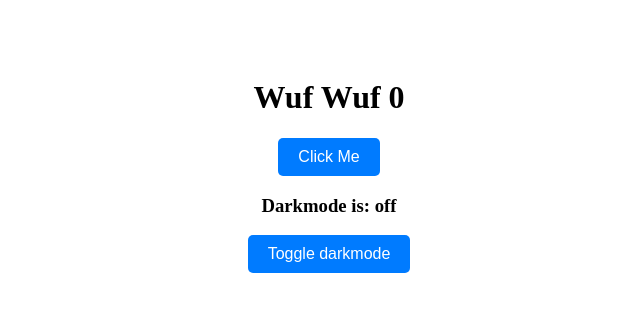
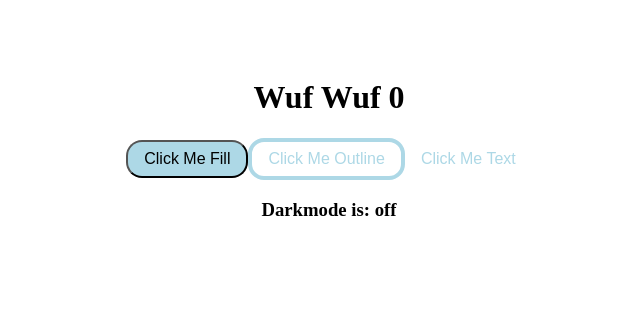
Before and after one commit to RoopeMaatta/portfolio, a React (Vite) app: page / in a window 1280 px wide. Shown: the top 312 px of the page, without its empty margins (311-951 px from the left). Built offline with nearby package versions, Linux system fonts and the light colour scheme.

Commit message:
Styled button component using global variables from theme

```diff
--- a/src/App.jsx
+++ b/src/App.jsx
@@ -1,28 +1,43 @@
 import React from 'react'
 import Button from './components/Button'
 import { useState } from 'react'
-import { useTheme } from './contexts/ThemeContext'
 
 const App = () => {
-  const { isDarkMode, toggleTheme } = useTheme()
+  const isBrowserDarkModeOn = window.matchMedia(
+    '(prefers-color-scheme: dark)'
+  ).matches
 
   // Initialize the counter state
   const [counter, setCounter] = useState(0)
 
   // Function to increment the counter
   const handleButtonClick = () => {
-    console.log(isDarkMode)
+    console.log(isBrowserDarkModeOn)
     setCounter(counter + 1)
   }
-
-
 
   return (
     <div style={styles.container}>
       <h1>Wuf Wuf {counter} </h1>
-      <Button label='Click Me' onClick={handleButtonClick} />
-      <h3>Darkmode is: {isDarkMode ? 'on' : 'off'}</h3>
-      <Button label='Toggle darkmode' onClick={toggleTheme} />
+      <Button
+        label='Click Me Fill'
+        onClick={handleButtonClick}
+        buttonRole='filled'
+      />
+      <Button
+        label='Click Me Outline'
+        onClick={handleButtonClick}
+        buttonRole='outline'
+      />
+      <Button
+        label='Click Me Text'
+        onClick={handleButtonClick}
+        buttonRole='text'
+      />
+      <h3>
+        Darkmode is:{' '}
+        {isBrowserDarkModeOn ? 'on' : 'off'}
+      </h3>
     </div>
   )
 }
--- a/src/components/Button.jsx
+++ b/src/components/Button.jsx
@@ -1,35 +1,42 @@
 // src/components/Button.jsx
 import React from 'react'
 import PropTypes from 'prop-types'
+import {
+  StyledButtonFilled,
+  StyledButtonOutline,
+  StyledButtonText,
+} from '../styles/buttonStyles'
 
-const Button = ({ label, onClick }) => {
-  return (
-    <button onClick={onClick} style={styles.button}>
-      {label}
-    </button>
-  )
+const buttonRoleMap = {
+  filled: StyledButtonFilled,
+  outline: StyledButtonOutline,
+  text: StyledButtonText,
 }
 
-// Inline styles for simplicity
-const styles = {
-  button: {
-    padding: '10px 20px',
-    fontSize: '16px',
-    backgroundColor: '#007bff',
-    color: '#fff',
-    border: 'none',
-    borderRadius: '5px',
-    cursor: 'pointer',
-  },
+// Functional component using styled button
+const Button = ({
+  label,
+  onClick,
+  buttonRole,
+}) => {
+  const StyledButton =
+    buttonRoleMap[buttonRole] ||
+    StyledButtonFilled
+  return (
+    <StyledButton onClick={onClick}>
+      {label}
+    </StyledButton>
+  )
 }
 
 Button.propTypes = {
   label: PropTypes.string.isRequired,
   onClick: PropTypes.func,
-}
-
-Button.defaultProps = {
-  onClick: () => {},
+  buttonRole: PropTypes.oneOf([
+    'filled',
+    'outline',
+    'text',
+  ]),
 }
 
 export default Button
--- a/src/contexts/ThemeContext.jsx
+++ /dev/null
@@ -1,18 +0,0 @@
-// src/contexts/ThemeContext.js
-import React, { createContext, useState, useContext } from 'react'
-
-const ThemeContext = createContext()
-
-export const ThemeProvider = ({ children }) => {
-  const [isDarkMode, setIsDarkMode] = useState(false)
-
-  const toggleTheme = () => {
-    setIsDarkMode(!isDarkMode)
-  }
-
-  return (
-    <ThemeContext.Provider value={{ isDarkMode, toggleTheme }}>{children}</ThemeContext.Provider>
-  )
-}
-
-export const useTheme = () => useContext(ThemeContext)
--- a/src/main.jsx
+++ b/src/main.jsx
@@ -1,9 +1,11 @@
 import React from 'react'
 import ReactDOM from 'react-dom/client'
 import App from './App.jsx'
-import { ThemeProvider } from './contexts/ThemeContext'
+import { ThemeProvider } from './themes/ThemeContext.jsx'
 
-ReactDOM.createRoot(document.getElementById('root')).render(
+ReactDOM.createRoot(
+  document.getElementById('root')
+).render(
   <React.StrictMode>
     <ThemeProvider>
       <App />
--- /dev/null
+++ b/src/styles/buttonStyles.jsx
@@ -0,0 +1,54 @@
+import styled from 'styled-components'
+
+// Styled component using destructuring
+const ButtonBase = styled.button`
+  ${({
+    theme: { colors, spacing, fontSize },
+  }) => {
+    return `
+    background-color: ${colors.primary};
+    color: ${colors.text};
+    padding: ${spacing.xs} ${spacing.m} ;
+    font-size: ${fontSize.medium};
+    transition: background-color 0.3s;
+
+    border-radius: 16px;
+    cursor: pointer;
+
+    &:hover {
+      background-color: ${colors.secondary};
+    }
+
+    &:active {
+      background-color: ${colors.primaryDark};
+    }
+  `
+  }}
+`
+
+// StyledButtonFilled: Inherits from ButtonBase
+const StyledButtonFilled = styled(ButtonBase)``
+
+// StyledButtonOutline: Inherits from ButtonBase and changes to outline style
+const StyledButtonOutline = styled(ButtonBase)`
+  ${({ theme: { colors } }) => `
+    background-color: transparent;
+    color: ${colors.primary};
+    border: 4px solid ${colors.primary};
+  `}
+`
+
+// StyledButtonText: Inherits from ButtonBase and changes to text button style
+const StyledButtonText = styled(ButtonBase)`
+  ${({ theme: { colors } }) => `
+    background-color: transparent;
+    color: ${colors.primary};
+    border: none;
+  `}
+`
+
+export {
+  StyledButtonFilled,
+  StyledButtonOutline,
+  StyledButtonText,
+}
--- /dev/null
+++ b/src/themes/ThemeContext.jsx
@@ -0,0 +1,48 @@
+// src/contexts/ThemeContext.js
+import React, { useState, useEffect } from 'react'
+import { ThemeProvider as StyledThemeProvider } from 'styled-components'
+import { getTheme } from './globalVariables'
+
+export const ThemeProvider = ({ children }) => {
+  // Initialize the dark mode state based on the prefers-color-scheme media query
+  const [isDarkMode, setIsDarkMode] = useState(
+    () =>
+      window.matchMedia &&
+      window.matchMedia(
+        '(prefers-color-scheme: dark)'
+      ).matches
+  )
+
+  // Effect to listen for changes in the preferred color scheme
+  useEffect(() => {
+    const mediaQuery = window.matchMedia(
+      '(prefers-color-scheme: dark)'
+    )
+
+    const handleChange = e => {
+      setIsDarkMode(e.matches)
+    }
+
+    // Listen for changes in the media query
+    mediaQuery.addEventListener(
+      'change',
+      handleChange
+    )
+
+    // Cleanup listener on component unmount
+    return () => {
+      mediaQuery.removeEventListener(
+        'change',
+        handleChange
+      )
+    }
+  }, [])
+
+  return (
+    <StyledThemeProvider
+      theme={getTheme(isDarkMode)}
+    >
+      {children}
+    </StyledThemeProvider>
+  )
+}
--- /dev/null
+++ b/src/themes/globalVariables.jsx
@@ -0,0 +1,33 @@
+export const getTheme = isDarkMode => {
+  const D = isDarkMode
+
+  return {
+    // Color palette
+    colors: {
+      primary: D ? '#1E90FF' : '#ADD8E6', // Dark blue for dark mode, Light blue for light mode
+      primaryDark: '#1A78D0',
+      secondary: D ? '#4682B4' : '#B0E0E6', // Medium blue for dark mode, Lighter blue for light mode
+      text: D ? '#FFFFFF' : '#000000', // White for dark mode, Black for light mode
+    },
+
+    // Font families
+    fonts: {
+      primary: 'Arial, sans-serif',
+      secondary: 'Georgia, serif',
+    },
+
+    // Font sizes
+    fontSize: {
+      small: '12px',
+      medium: '16px',
+      large: '32px',
+    },
+
+    // Spacing values
+    spacing: {
+      xs: '8px',
+      m: '16px',
+      l: '32px',
+    },
+  }
+}
```
Also changed, not shown: package.json (+12 -3 lines), .eslintrc.cjs, src/style/buttonStyles.jsx (deleted), src/style/styleVariables.jsx (deleted), 2 other files (tests, documents, lock files or other folders).
